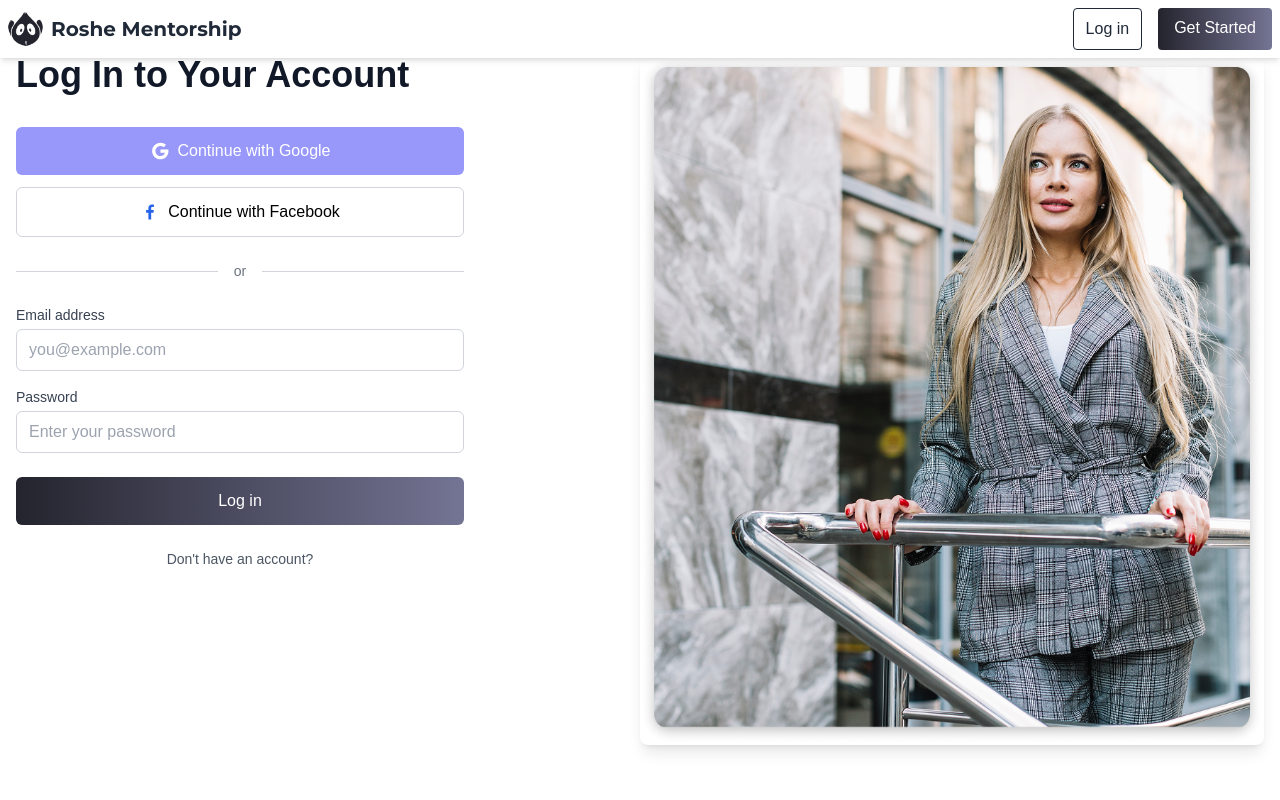
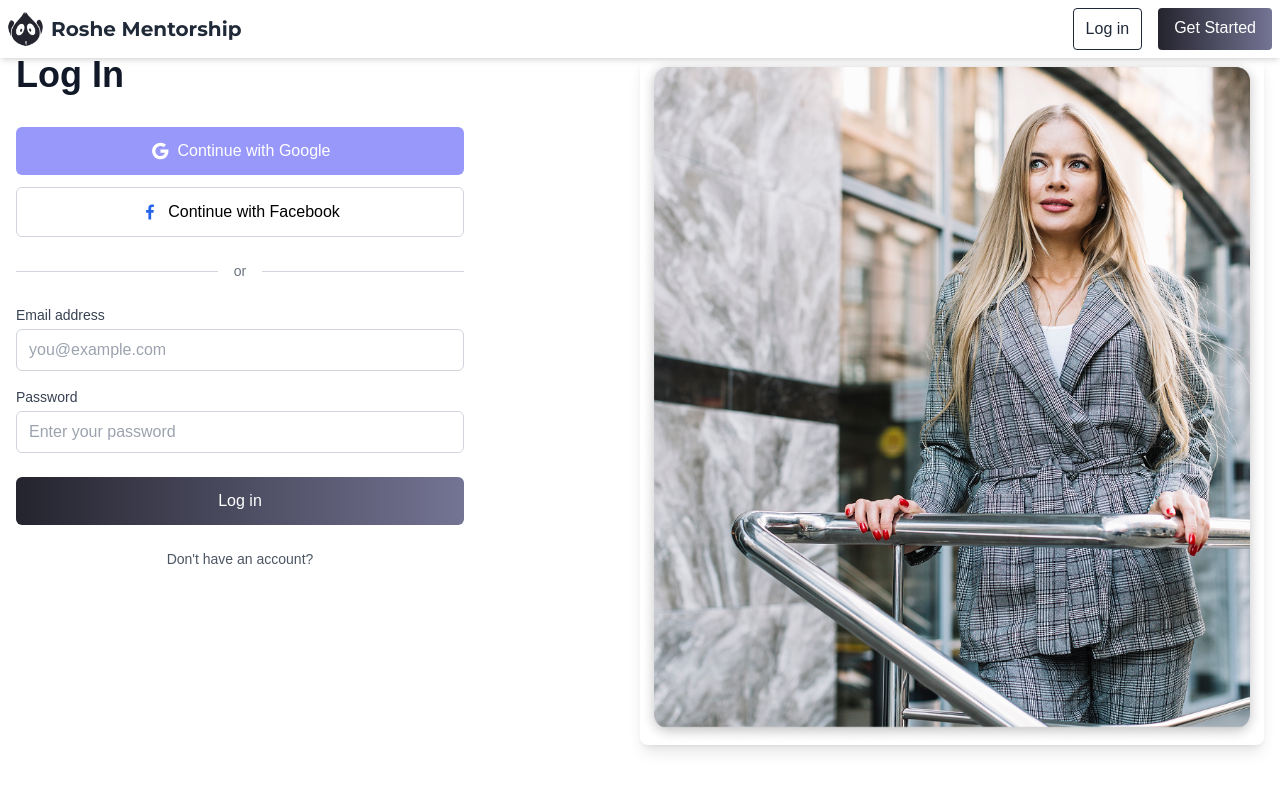
Before and after one commit to Roshe-Mentors/new_roshe, a Next.js app: page /signIn in a window 1280 px wide. Shown: the top 800 px of the page. Built offline with nearby package versions, Linux system fonts and the light colour scheme; no server answers.

Commit message:
Feat: simplify login page header text for improved clarity

```diff
--- a/src/app/signIn/LoginPage.tsx
+++ b/src/app/signIn/LoginPage.tsx
@@ -72,7 +72,7 @@ const LoginPage = () => {
     <div className="w-full min-h-screen flex items-center bg-white">
       <div className="container mx-auto px-4 py-8 flex">
         <div className="w-full lg:w-1/2 z-10">
-          <h1 className="text-4xl font-bold mb-8 text-gray-900">Log In to Your Account</h1>
+          <h1 className="text-4xl font-bold mb-8 text-gray-900">Log In</h1>
 
           <form onSubmit={handleSubmit} className="max-w-md">
             {/* Social Login Buttons */}
```
